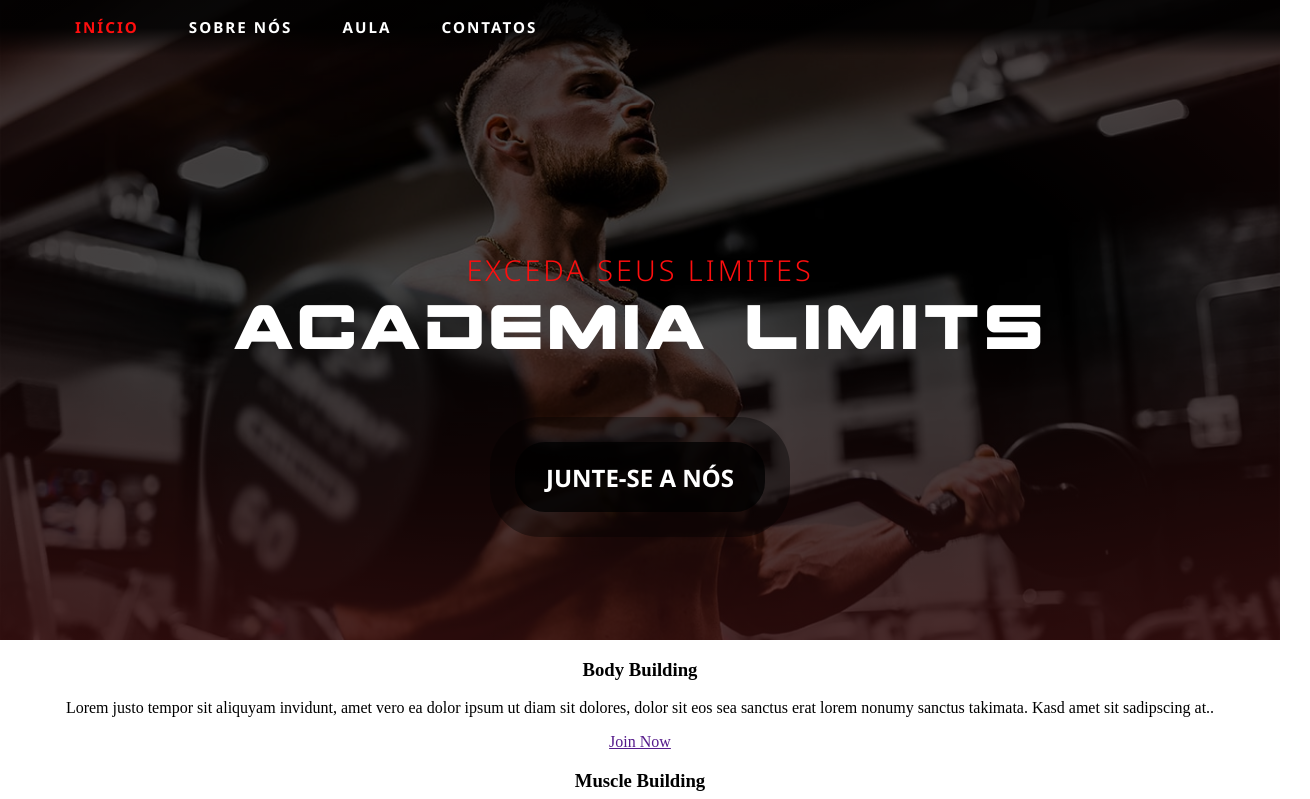
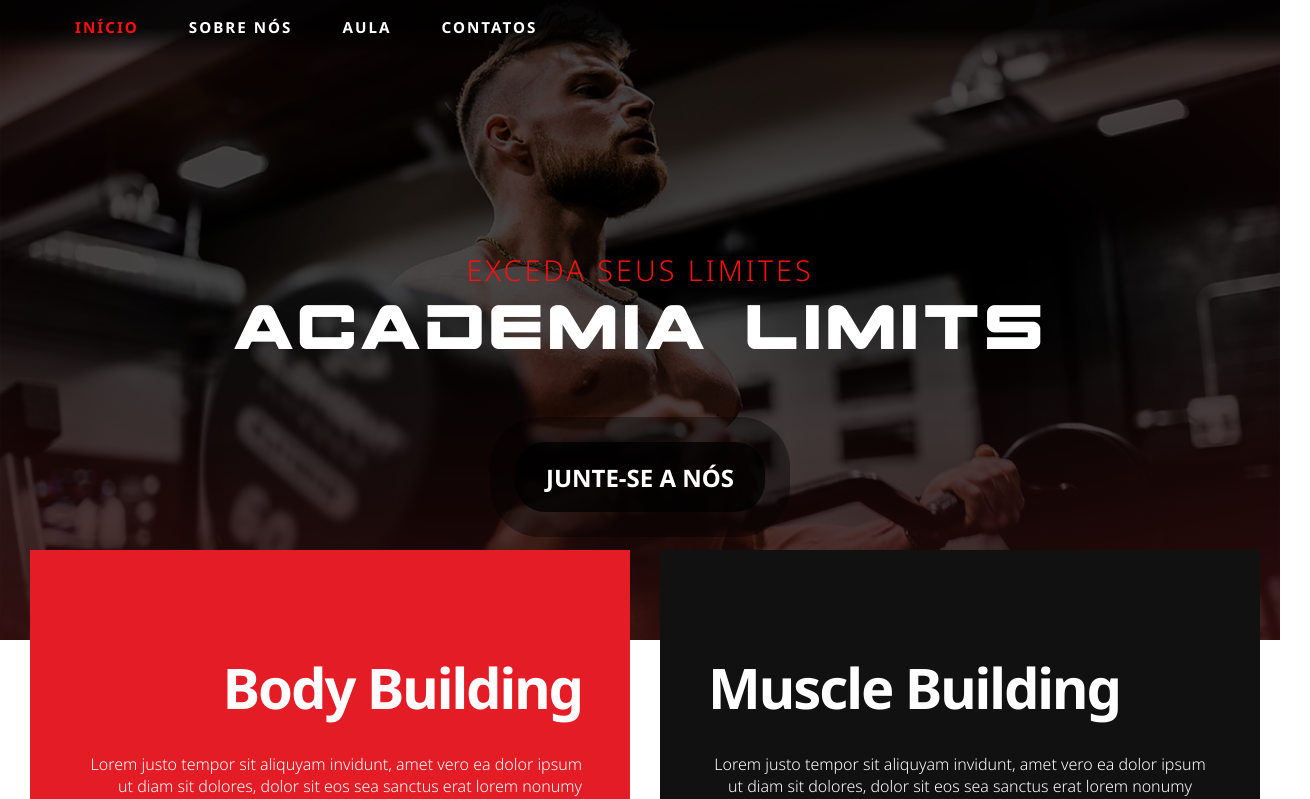
Before and after one commit to ViniUme/LimitsGym, a Next.js app: page / in a window 1280 px wide. Shown: the top 799 px of the page, 1310 px wide, since content can reach past the window. Built offline with nearby package versions, Linux system fonts and the light colour scheme.

Commit message:
global.scss atualizado, Class-Style, PedroM, v1

```diff
--- a/src/styles/global.scss
+++ b/src/styles/global.scss
@@ -24,3 +24,207 @@ body::-webkit-scrollbar-thumb {
     background-color: #ff2929;
     border-radius: 20px;
 }
+
+.container,.container-fluid,.container-lg,.container-md,.container-sm,.container-xl{
+    width:100%;
+    padding-right:15px;
+    padding-left:15px;
+    margin-right:auto;
+    margin-left:auto
+}
+
+.gym-class{
+    position:relative;
+    margin-top:90px;
+}
+.gym-class .gym-class-box{
+    min-height:450px
+}
+@media (min-width:992px){
+    .gym-class{
+        margin-top:-90px;
+        z-index:1
+    }
+}
+.gym-class i{
+    position:absolute;
+    font-size:200px;
+    line-height:200px;
+    bottom:0;
+    color:#fff;
+    opacity:.1
+}
+.gym-class .gym-class-box.text-right i{
+    left:0
+}
+.gym-class .gym-class-box.text-left i{
+    right:0
+}
+
+.mb-5,.my-5{
+    margin-bottom:3rem!important
+}
+
+.row{
+    display:flex;
+    flex-direction: row;
+
+    max-width: 150vh;
+}
+
+.pr-3,.px-3{
+    padding-right:1rem!important
+}
+
+.col,.col-1,.col-10,.col-11,.col-12,.col-2,.col-3,.col-4,.col-5,.col-6,.col-7,.col-8,.col-9,.col-auto,.col-lg,.col-lg-1,.col-lg-10,.col-lg-11,.col-lg-12,.col-lg-2,.col-lg-3,.col-lg-4,.col-lg-5,.col-lg-6,.col-lg-7,.col-lg-8,.col-lg-9,.col-lg-auto,.col-md,.col-md-1,.col-md-10,.col-md-11,.col-md-12,.col-md-2,.col-md-3,.col-md-4,.col-md-5,.col-md-6,.col-md-7,.col-md-8,.col-md-9,.col-md-auto,.col-sm,.col-sm-1,.col-sm-10,.col-sm-11,.col-sm-12,.col-sm-2,.col-sm-3,.col-sm-4,.col-sm-5,.col-sm-6,.col-sm-7,.col-sm-8,.col-sm-9,.col-sm-auto,.col-xl,.col-xl-1,.col-xl-10,.col-xl-11,.col-xl-12,.col-xl-2,.col-xl-3,.col-xl-4,.col-xl-5,.col-xl-6,.col-xl-7,.col-xl-8,.col-xl-9,.col-xl-auto{
+    position:relative;
+    width:100%;
+    padding-right:15px;
+    padding-left:15px;
+
+}
+
+.col-md-6{
+    flex:0 0 50%;
+    max-width:50%;
+    font-family: 'Noto Sans', sans-serif;
+}
+.gym-class .gym-class-box{
+    min-height:280px
+}
+.gym-class .gym-class-box.text-right i{
+    left:0
+}
+.gym-class .gym-class-box.text-left i{
+    right:0
+}
+
+.d-flex{
+    display:flex!important
+}
+
+.d-md-flex{
+    display:flex!important
+}
+
+.flex-column{
+    flex-direction:column!important
+}
+
+.flex-column-reverse{
+    flex-direction:column-reverse!important
+}
+
+.align-items-end{
+    align-items:flex-end!important
+}
+
+.justify-content-center{
+    justify-content:center!important
+}
+
+.bg-primary{
+    background-color:#e31c25!important
+}
+
+a.bg-primary:focus,a.bg-primary:hover,button.bg-primary:focus,button.bg-primary:hover{
+    background-color:#b6161e!important
+}
+
+.text-right{
+    text-align:right!important
+}
+
+.gym-class .gym-class-box.text-right i{
+    left:0
+}
+
+.text-white{
+    color:#fff!important
+}
+
+.pt-5,.py-5{
+    padding-top:3rem!important
+}
+.pr-5,.px-5{
+    padding-right:3rem!important
+}
+.pb-5,.py-5{
+    padding-bottom:3rem!important
+}
+.pl-5,.px-5{
+    padding-left:3rem!important
+}
+
+.align-items-start{
+    align-items:flex-start!important
+}
+
+.bg-secondary{
+    background-color:#111!important
+}
+a.bg-secondary:focus,a.bg-secondary:hover,button.bg-secondary:focus,button.bg-secondary:hover{
+    background-color:#000!important
+}
+
+.font-weight-bold{
+    font-weight:700!important
+}
+.font-weight-bolder{
+    font-weight:bolder!important
+}
+
+.display-4{
+    font-size:3.5rem;
+    font-weight:300;
+    line-height:1.2
+}
+@media (max-width:1200px){
+    .display-4{
+        font-size:calc(1.475rem + 2.7vw)
+    }
+}
+
+.mb-3,.my-3{
+    margin-bottom:1rem!important
+}
+
+.btn{
+    display:inline-block;
+    font-weight:400;
+    color:#666;
+    text-align:center;
+    vertical-align:middle;
+    user-select:none;
+    background-color:transparent;
+    border:2px solid transparent;
+    padding:.375rem .75rem;
+    font-size:1rem;
+    line-height:1.5;
+    border-radius:0;
+    transition:color .15s ease-in-out,background-color .15s ease-in-out,border-color .15s ease-in-out,box-shadow .15s ease-in-out
+}
+
+.btn-group-lg>.btn,.btn-lg{
+    padding:.5rem 1rem;
+    font-size:1.25rem;
+    line-height:1.5;
+    border-radius:0
+}
+
+.btn-outline-light{
+    color:#fff;
+    border-color:#fff
+}
+
+.mt-4,.my-4{
+    margin-top:1.5rem!important
+}
+
+.pr-4,.px-4{
+    padding-right:1.5rem!important
+}
+
+h3 {
+    letter-spacing: -2px;
+}
```
